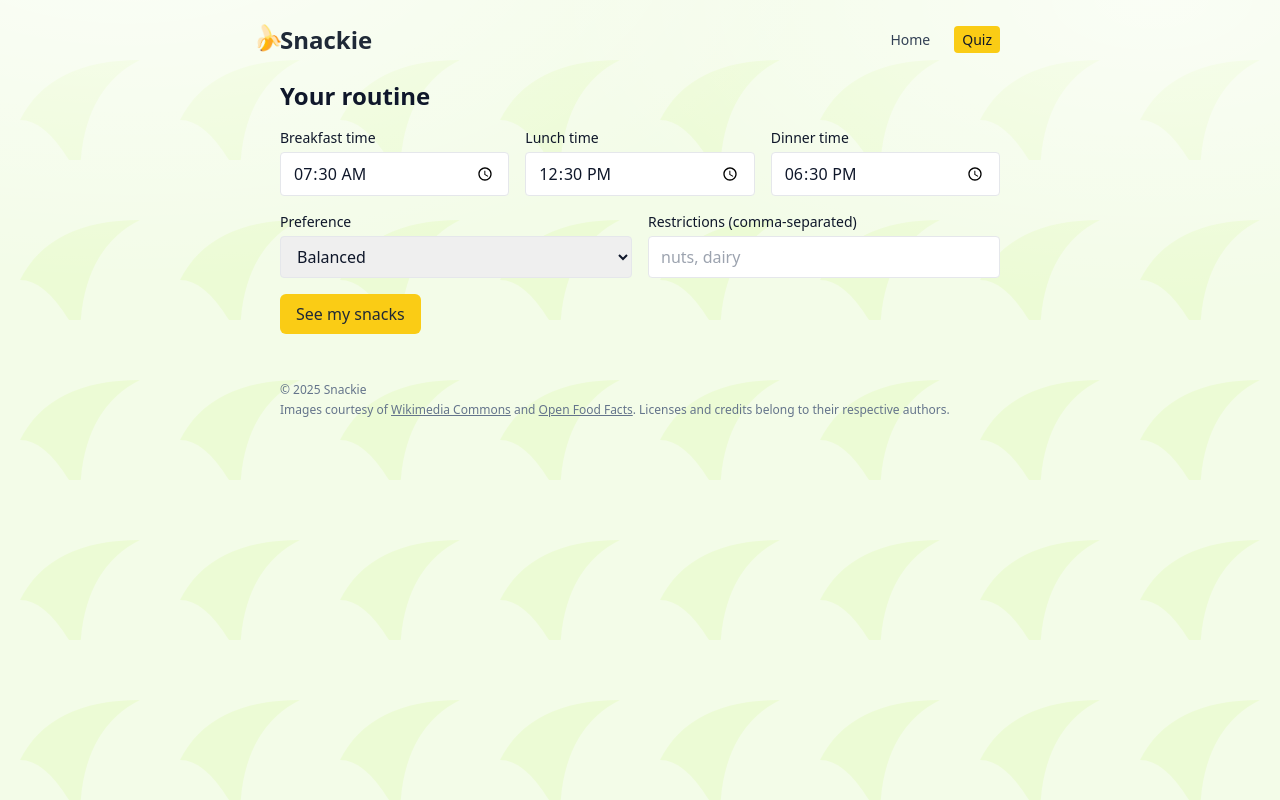
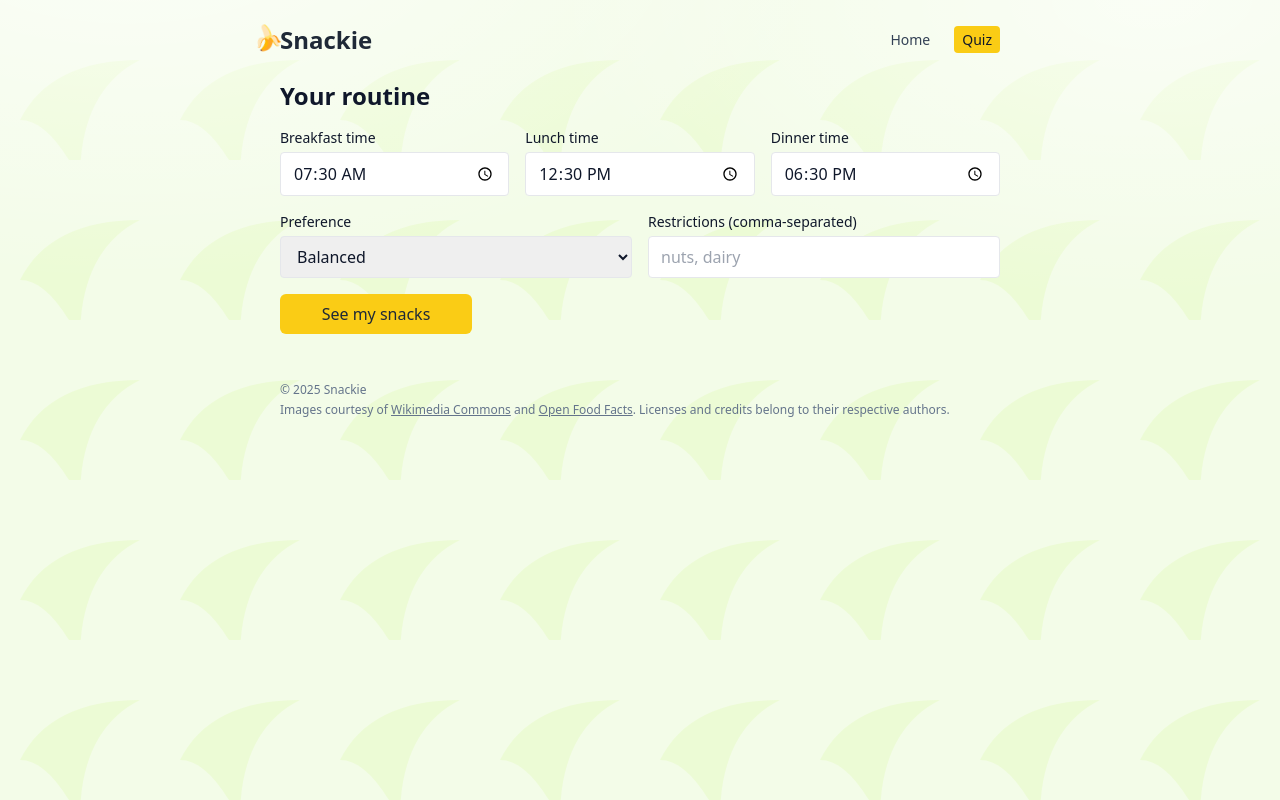
Before and after one commit to boggedbrush/Snackie, a React (Vite) app: page /quiz in a window 1280 px wide. Built offline with nearby package versions, Linux system fonts and the light colour scheme.

Commit message:
feat(loading screen)

```diff
--- a/src/banana-theme.css
+++ b/src/banana-theme.css
@@ -41,3 +41,28 @@ body.banana-bg {
 
 /* Card ring tweak so images pop on green backdrop */
 .ring-banana-soft { box-shadow: 0 0 0 1px rgba(31,41,55,0.06) inset; }
+
+/* Banana loader: three tiny bananas wiggling */
+.banana-loader {
+  display: inline-flex;
+  align-items: center;
+  gap: 0.15rem;
+  margin-right: 0.1rem;
+}
+.banana-loader .banana-slice {
+  display: inline-block;
+  transform-origin: 60% 60%;
+  animation: banana-wiggle 900ms ease-in-out infinite;
+  font-size: 1em;
+  line-height: 1;
+}
+.banana-loader .banana-slice:nth-child(2) { animation-delay: 120ms; }
+.banana-loader .banana-slice:nth-child(3) { animation-delay: 240ms; }
+
+@keyframes banana-wiggle {
+  0% { transform: rotate(-12deg) translateY(0); }
+  25% { transform: rotate(4deg) translateY(-1px); }
+  50% { transform: rotate(12deg) translateY(0); }
+  75% { transform: rotate(-4deg) translateY(1px); }
+  100% { transform: rotate(-12deg) translateY(0); }
+}
--- a/src/pages/Quiz.tsx
+++ b/src/pages/Quiz.tsx
@@ -8,6 +8,7 @@ export default function Quiz() {
   const [dinnerTime, setDinnerTime] = useState('18:30')
   const [preference, setPreference] = useState('balanced')
   const [restrictions, setRestrictions] = useState('')
+  const [submitting, setSubmitting] = useState(false)
   const navigate = useNavigate()
 
   // Prefill from last quiz if present
@@ -26,6 +27,8 @@ export default function Quiz() {
 
   const onSubmit = async (e: FormEvent) => {
     e.preventDefault()
+    if (submitting) return
+    setSubmitting(true)
     const payload = {
       breakfastTime,
       lunchTime,
@@ -50,6 +53,9 @@ export default function Quiz() {
     } catch (err) {
       // Basic fallback: still navigate to results page which will try to load
       navigate('/results/failed')
+    } finally {
+      // Navigation will unmount this component; this is a safety reset.
+      setSubmitting(false)
     }
   }
 
@@ -66,7 +72,8 @@ export default function Quiz() {
   }, [breakfastTime, lunchTime, dinnerTime, validTimes])
 
   return (
-    <form className="space-y-4" onSubmit={onSubmit} noValidate>
+    <>
+      <form className="space-y-4" onSubmit={onSubmit} noValidate aria-busy={submitting}>
         <h1 className="text-2xl font-semibold">Your routine</h1>
         <div className="grid grid-cols-1 sm:grid-cols-3 gap-4">
           <TimePicker label="Breakfast" value={breakfastTime} onChange={setBreakfastTime} required />
@@ -91,7 +98,28 @@ export default function Quiz() {
             <input id="restrictions" value={restrictions} onChange={e => setRestrictions(e.target.value)} placeholder="nuts, dairy" className="w-full border rounded px-3 py-2" />
           </div>
         </div>
-      <button type="submit" disabled={!validTimes || !logicalOrder} className="btn-banana disabled:opacity-50 px-4 py-2 rounded-md">See my snacks</button>
+        <button
+          type="submit"
+          disabled={!validTimes || !logicalOrder || submitting}
+          className="btn-banana disabled:opacity-50 px-4 py-2 rounded-md min-w-[12rem]"
+        >
+          See my snacks
+        </button>
       </form>
+
+      {submitting && (
+        <div className="fixed inset-0 z-50 bg-white/80 backdrop-blur flex flex-col items-center justify-center text-center p-6" role="status" aria-live="polite">
+          <div className="mb-3">
+            <span className="banana-loader text-6xl" aria-hidden="true">
+              <span className="banana-slice">🍌</span>
+              <span className="banana-slice">🍌</span>
+              <span className="banana-slice">🍌</span>
+            </span>
+          </div>
+          <p className="text-slate-800 font-medium text-lg">Mixing up your snacks…</p>
+          <p className="text-slate-600">This should only take a moment.</p>
+        </div>
+      )}
+    </>
   )
 }
```
Lines whose indentation alone changed are shown as unchanged.
